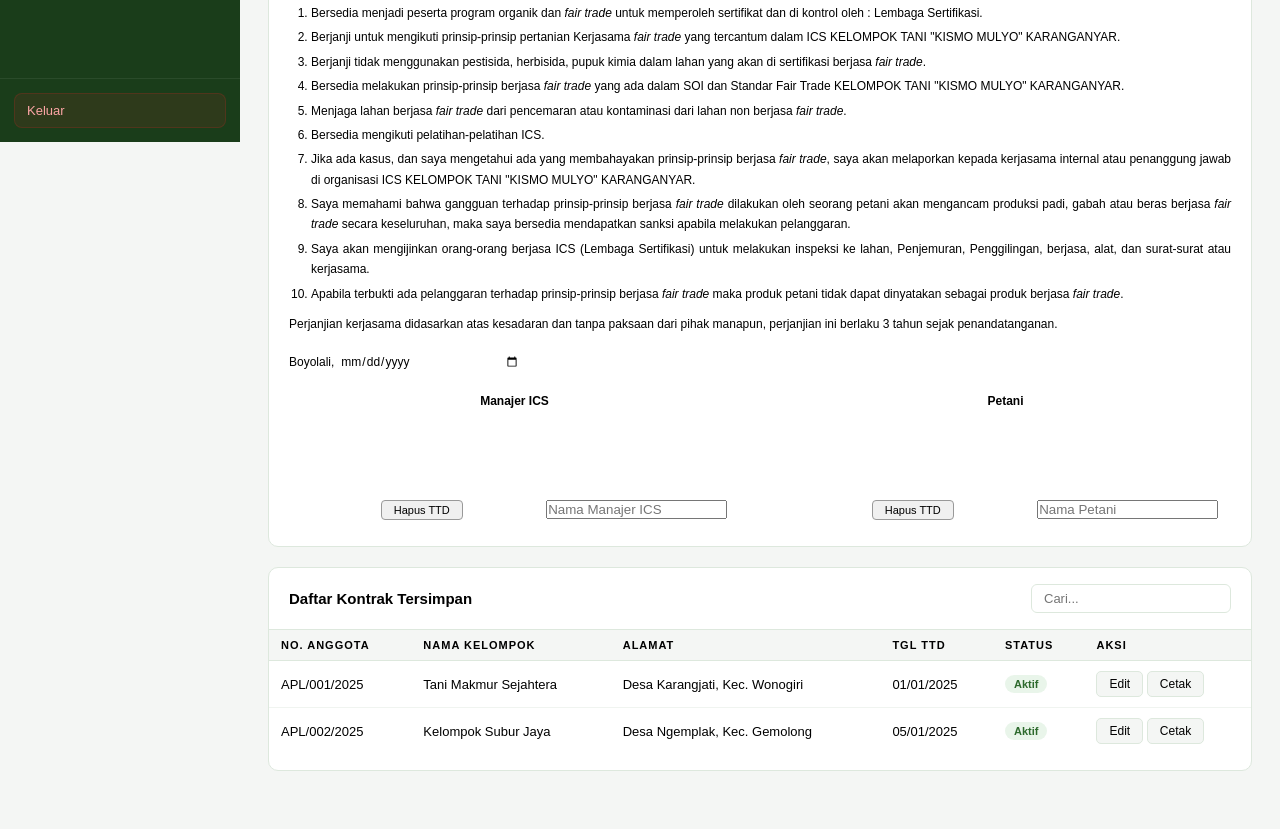
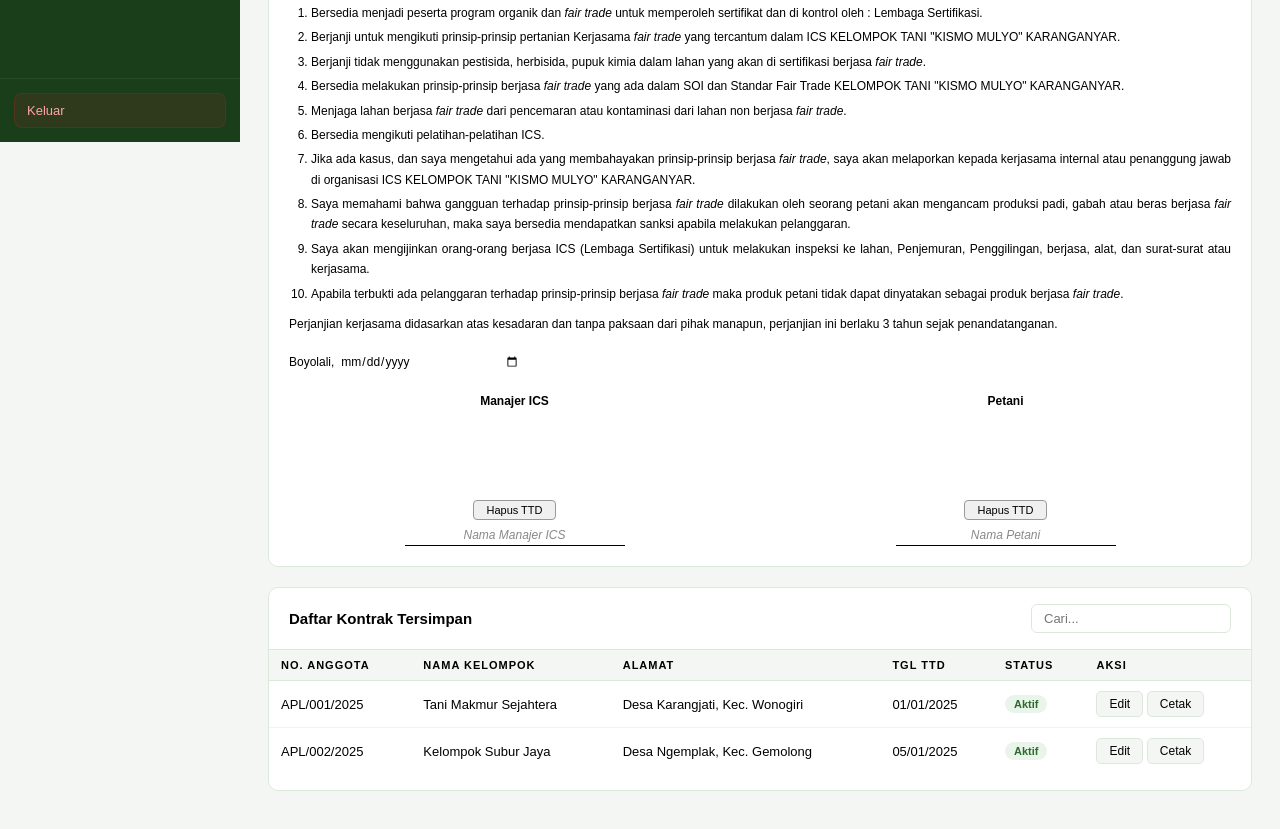
Before and after one commit to awannnxz/Kopi-Robusta-Kismo-Mulyo, a plain HTML site: page kontrak.html in a window 1280 px wide. Shown: the part 658-1487 px from the top of the page. Drawn offline with Linux system fonts and the light colour scheme.

Commit message:
Update kontrak.css

```diff
--- a/kontrak.css
+++ b/kontrak.css
@@ -190,6 +190,22 @@
   color: #000;
   padding-top: 4px;
 }
+.ttd-garis-input {
+  display: block;
+  width: 100%;
+  max-width: 220px;
+  margin: 0 auto;
+  text-align: center;
+  font-size: 12px;
+  font-family: Arial, sans-serif;
+  color: #000;
+  border: none;
+  border-bottom: 1px solid #000;
+  outline: none;
+  background: transparent;
+  padding: 2px 4px 3px;
+}
+.ttd-garis-input::placeholder { color: #888; font-style: italic; }
 
 /* ── TANDA TANGAN DIGITAL (canvas) ── */
 .sig-wrap {
@@ -242,6 +258,9 @@
     border: none !important;
     background: transparent !important;
   }
+  .ttd-garis-input {
+    border-bottom: 1px solid #000 !important;
+  }
 
   /* Sudah tanpa border dari awal, tapi tetap pastikan bersih pas print */
   .sig-canvas {
@@ -267,6 +286,7 @@
   .sig-wrap       { margin: 0 auto 2px; }
   .sig-canvas     { height: 55px !important; }
   .ttd-garis      { padding-top: 2px; }
+  .ttd-garis-input { padding: 1px 2px 2px; }
 }
 
 /* ══════════════════════════════════════════════
```
